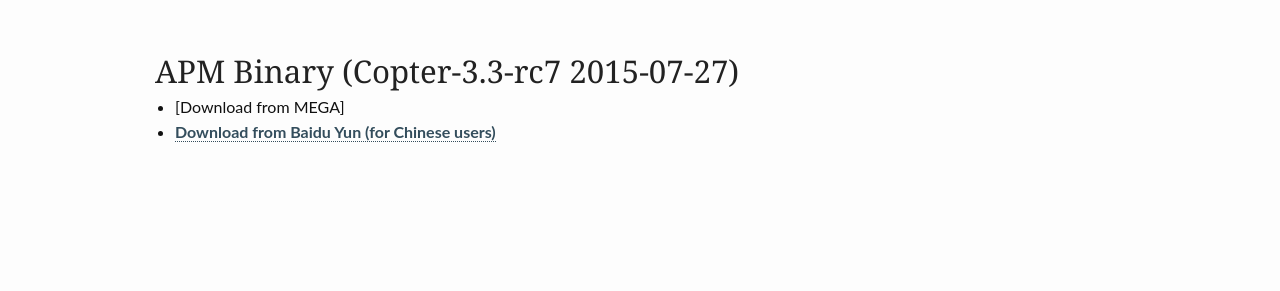
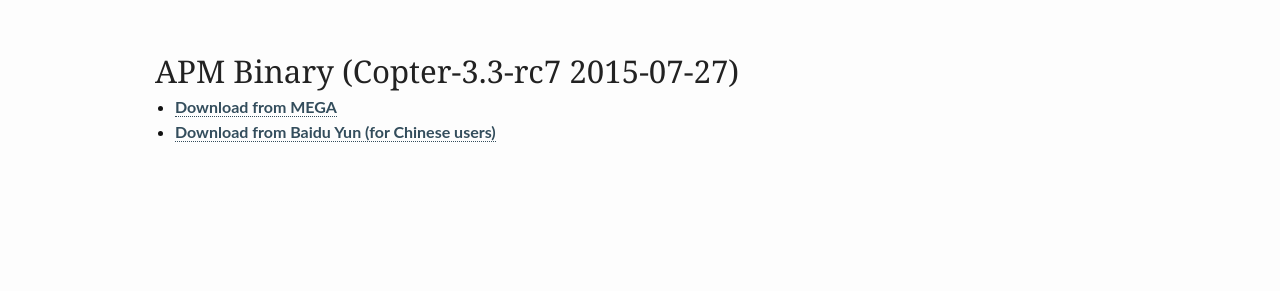
Before and after one commit to raspilot/raspilot.github.io, a Jekyll site: the page built from pages/downloads.md, in a window 1280 px wide. Shown: the part 343-634 px from the top of the page. Built offline with Jekyll 4.4.1, drawn with Linux system fonts in a browser that asks for light colours; part of the change alters nothing that is shown.

```diff
--- a/pages/downloads.md
+++ b/pages/downloads.md
@@ -12,5 +12,5 @@ header: no
 * [Download from Baidu Yun (for Chinese users)](http://pan.baidu.com/s/1bnHd1TH)
 
 ##APM Binary (Copter-3.3-rc7 2015-07-27)
-* [Download from MEGA]
+* [Download from MEGA](https://mega.nz/#!cEphwIxS!UJOEIqnTpgHNP9A5Q-D7QddVjVAX_AiecMQSci6EJAY)
 * [Download from Baidu Yun (for Chinese users)](http://pan.baidu.com/s/1pJ3hQNT)
```
